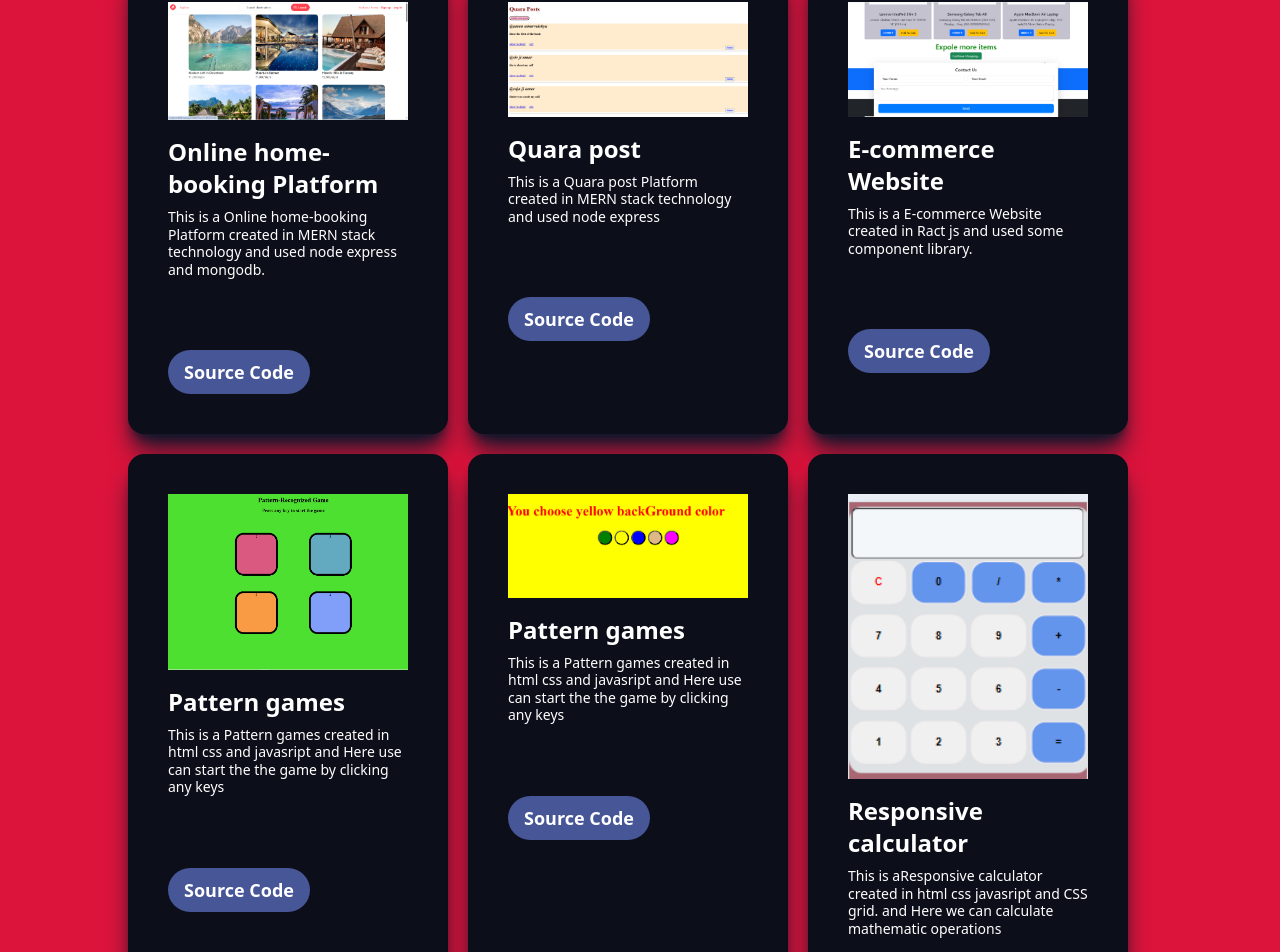
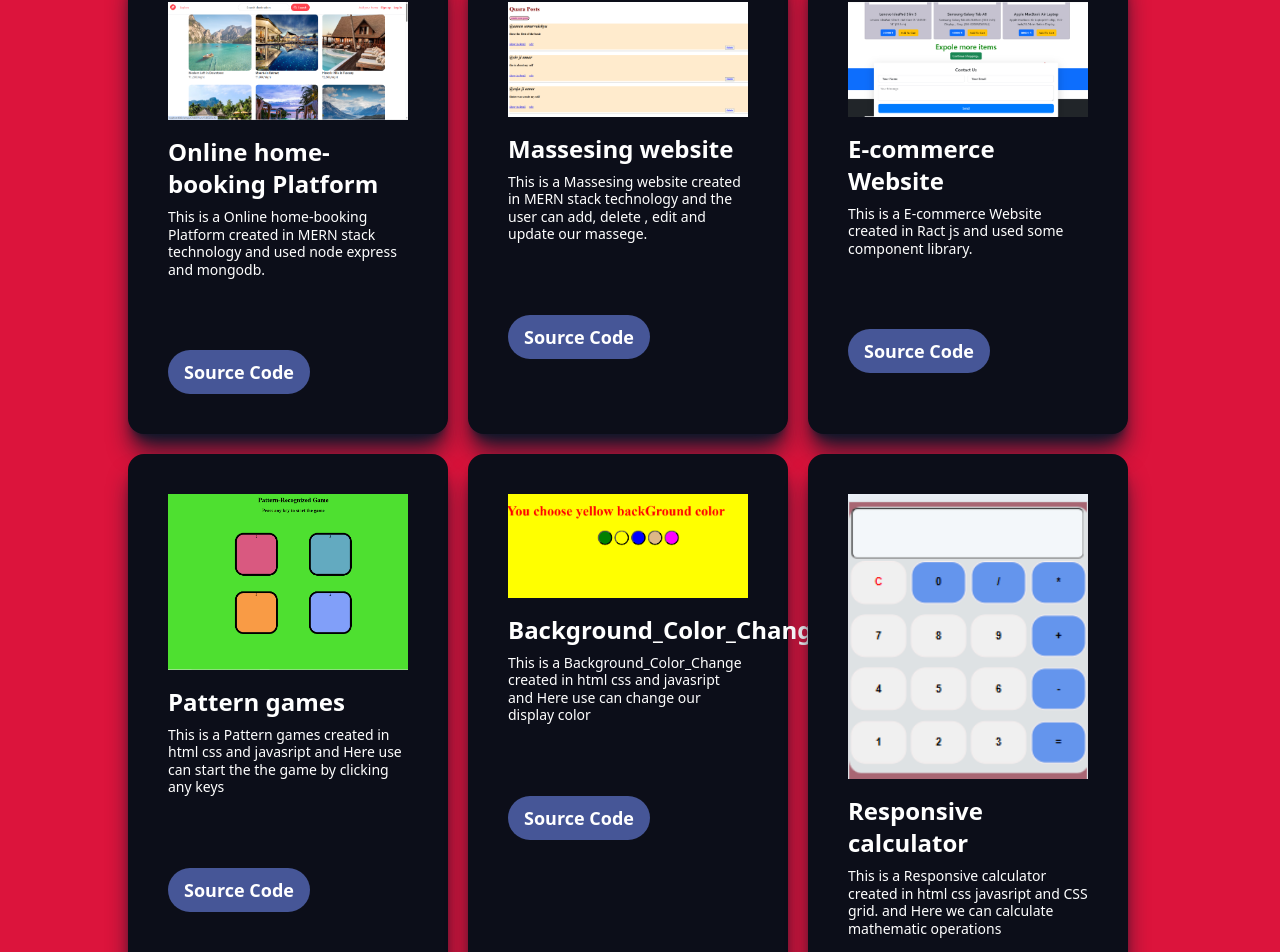
Before and after one commit to AmanUmarvaishya/portfolio, a React (Vite) app: page / in a window 1280 px wide. Shown: the part 1827-2779 px from the top of the page. Built offline with nearby package versions, Linux system fonts and the light colour scheme.

Commit message:
Update Projects.jsx
all

```diff
--- a/src/Components/Projects/Projects.jsx
+++ b/src/Components/Projects/Projects.jsx
@@ -20,8 +20,8 @@ const Projects = () => {
            <ProjectCard
         image={Quara}
              link='https://github.com/AmanUmarvaishya/BACKEND_PROJECT_2'
-          title="Quara post"
-          main="This is a Quara post Platform created in MERN stack technology and used node express"
+          title="Massesing website"
+          main="This is a Massesing website created in MERN stack technology and the user can add, delete , edit and update our massege."
         />
         <ProjectCard
         image={commerce}
@@ -38,14 +38,14 @@ const Projects = () => {
         <ProjectCard
         image={DisColor}
              link='https://github.com/AmanUmarvaishya/Background_Color_Change'
-          title="Pattern games"
-          main="This is a Pattern games created in html css and javasript and Here use can start the the game by clicking any keys"
+          title="Background_Color_Change"
+          main="This is a Background_Color_Change created in html css and javasript and Here use can change our display color "
         />
           <ProjectCard
         image={Cal}
                link='https://github.com/AmanUmarvaishya/Responsive-calculator'
           title="Responsive calculator"
-          main="This is aResponsive calculator created in html css javasript and CSS grid. and Here we can calculate mathematic operations"
+          main="This is a Responsive calculator created in html css javasript and CSS grid. and Here we can calculate mathematic operations"
         />
 
       </div>
```
